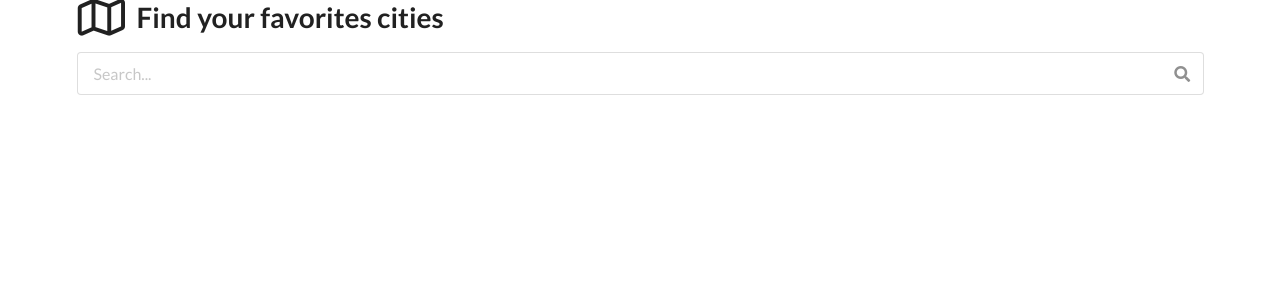
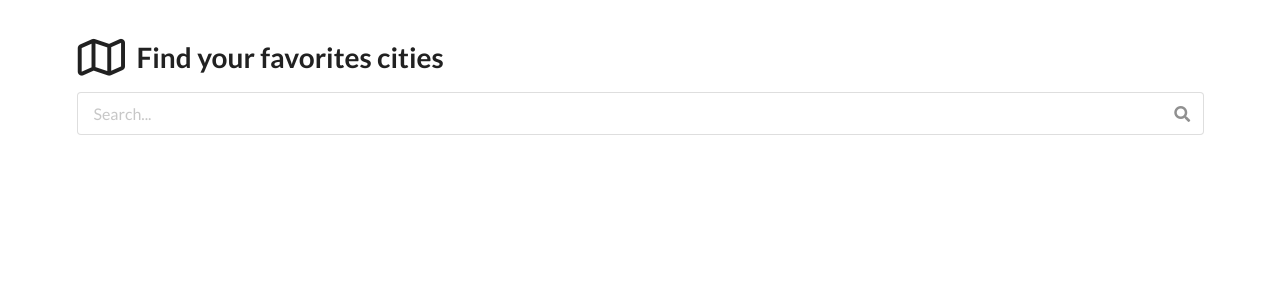
Before and after one commit to uxmoon/city-filter, a React (Create React App) app: page / in a window 1280 px wide. Shown: the top 300 px of the page. Built offline with nearby package versions, Linux system fonts and the light colour scheme.

Commit message:
added custom css

```diff
--- /dev/null
+++ b/src/components/App.css
@@ -0,0 +1,3 @@
+.ui.main {
+  padding: 40px 0;
+}
--- a/src/components/App.js
+++ b/src/components/App.js
@@ -1,9 +1,10 @@
+import "./App.css";
 import React from 'react';
 import Search from './Search';
 
 export default () => {
   return (
-    <div className="ui container">
+    <div className="ui main container">
       <h1 className="ui header">
         <i className="icon map outline"></i>
         <div className="content">Find your favorites cities</div>
```
